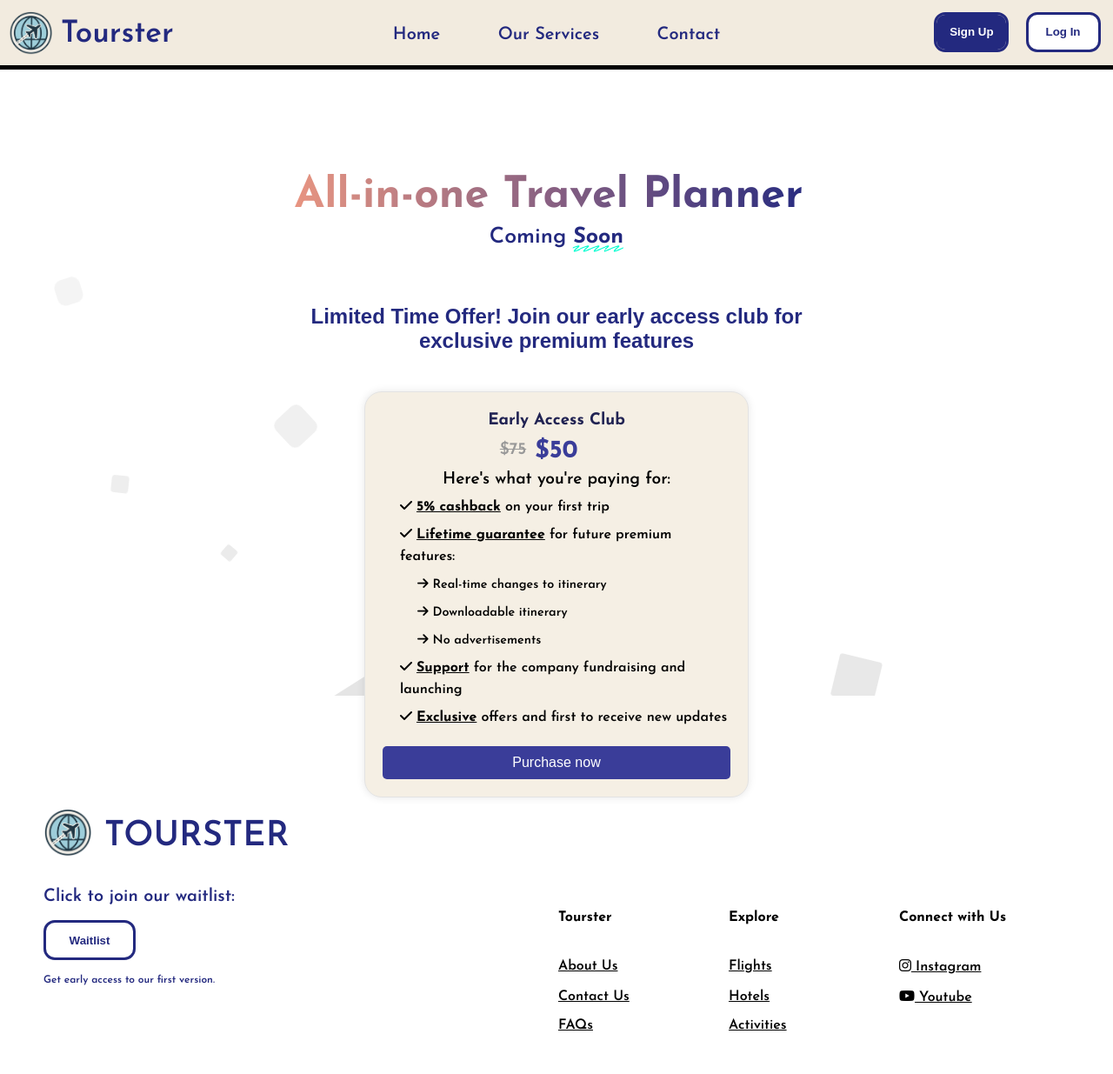
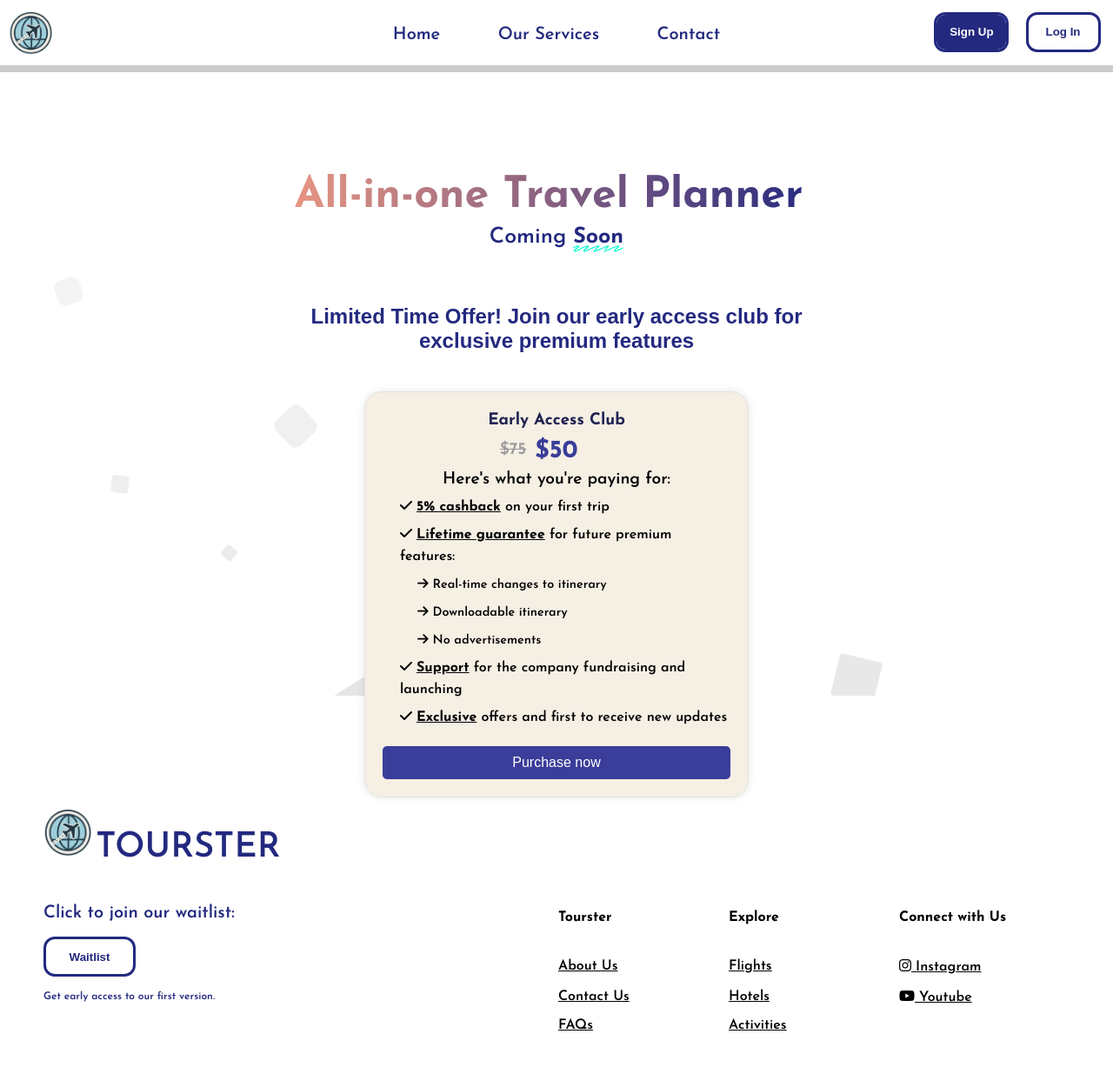
Before and after one commit to TheHaloDeveloper/Tourster, a Flask app: page / in a window 1280 px wide. Shown: the top 1235 px of the page at 87% size. Run offline with Flask 3, Linux system fonts and the light colour scheme; parts of the project's set-up code (start-up, migrations or seed data) failed here and were passed over.

Commit message:
improved navbar

```diff
--- a/static/css/navbar.css
+++ b/static/css/navbar.css
@@ -3,16 +3,8 @@
     top: 0;
     width: 100vw;
     height: 75px;
-    border-bottom: 5px solid black;
-    background-color: var(--beige);
+    background-color: white;
     z-index: 9999;
-}
-
-.name {
-    font-family: "Josefin Sans", sans-serif;
-    position: absolute;
-    left: 70px;
-    cursor: pointer;
 }
 
 .logo {
@@ -89,3 +81,18 @@
     background-color: var(--highlight);
     color: white;
 }
+
+.progress-container {
+    width: 100%;
+    height: 8px;
+    background: #ccc;
+    position: absolute;
+    top: 75px;
+}
+
+.progress-bar {
+    height: 8px;
+    background: linear-gradient(45deg, #00b4db, #00a859, #00b4db);
+    background-size: 200% 200%;
+    width: 0%;
+}
--- a/templates/navbar.html
+++ b/templates/navbar.html
@@ -1,9 +1,12 @@
 <link rel="stylesheet" href="/static/css/navbar.css"></link>
 
 <div id="navbar" class="noselect bg-semi">
+    <div class="progress-container">
+        <div class="progress-bar" id="myBar"></div>
+    </div>
+
     <div id="tourster">
         <img class="logo" src="/static/images/tourster-transparent.png">
-        <span class="name">Tourster</span>
     </div>
 
     <div id="links">
@@ -17,3 +20,14 @@
         <a href="/soon"><button id="login_btn">Log In</button></a>
     </div>
 </div>
+
+<script>
+    window.onscroll = function() {myFunction()};
+
+    function myFunction() {
+        var winScroll = document.body.scrollTop || document.documentElement.scrollTop;
+        var height = document.documentElement.scrollHeight - document.documentElement.clientHeight;
+        var scrolled = (winScroll / height) * 100;
+        document.getElementById("myBar").style.width = scrolled + "%";
+    }
+</script>
```
